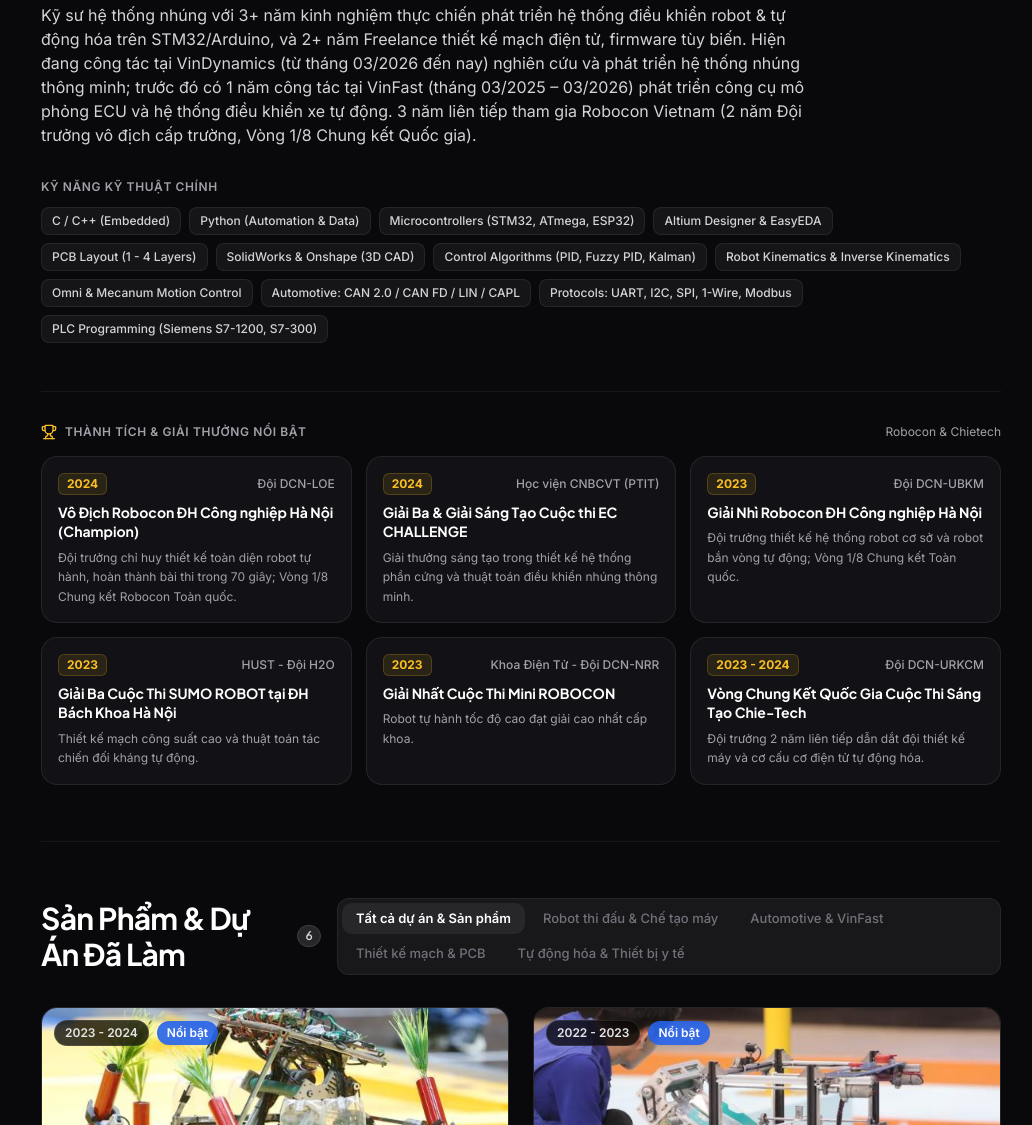
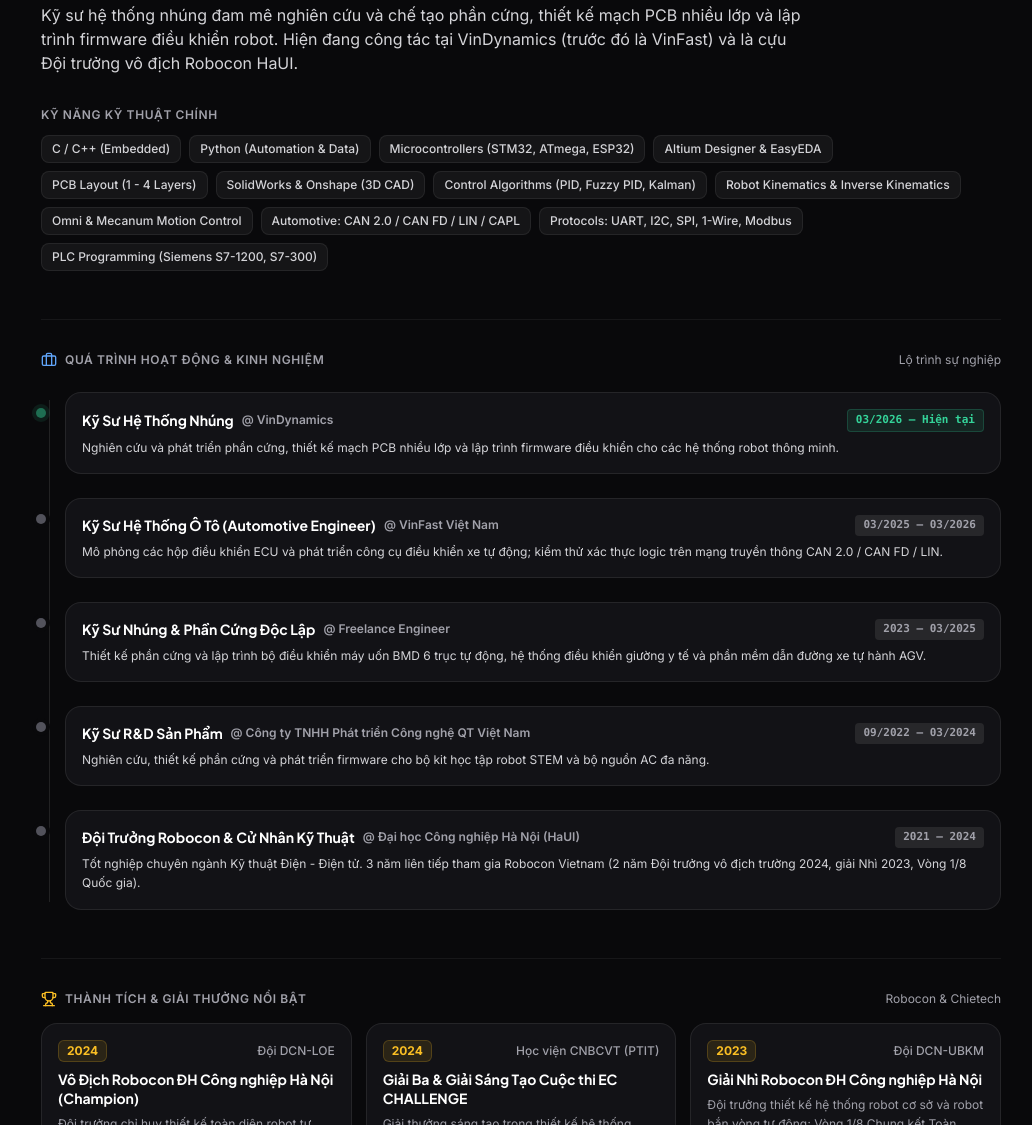
Before and after one commit to HungDK763/hungdk763.github.io, a plain HTML site: page index.html in a window 1280 px wide. Shown: the part 282-1407 px from the top of the page, without its empty margins (119-1151 px from the left). Drawn offline with nearby package versions, Linux system fonts and the light colour scheme.

Commit message:
feat: shorten bio and add visual career timeline

```diff
--- a/app.js
+++ b/app.js
@@ -66,6 +66,34 @@ document.addEventListener('DOMContentLoaded', () => {
           </h4>
           <p class="text-xs text-zinc-400 leading-relaxed">
             ${award.desc}
+          </p>
+        </div>
+      </div>
+    `).join('');
+  }
+
+  // 1.8 RENDER CAREER TIMELINE
+  function renderTimeline() {
+    const container = document.getElementById('timeline-list');
+    if (!container || !PROFILE_CONFIG.timeline) return;
+
+    container.innerHTML = PROFILE_CONFIG.timeline.map((item) => `
+      <div class="relative group">
+        <!-- Node Dot -->
+        <span class="absolute -left-[29px] top-4 w-2.5 h-2.5 rounded-full ${item.isCurrent ? 'bg-emerald-400 ring-4 ring-emerald-400/20 animate-pulse' : 'bg-zinc-600 ring-4 ring-[#09090b] group-hover:bg-blue-400'} transition-colors"></span>
+
+        <div class="editorial-card p-4 hover:border-white/20 transition-all">
+          <div class="flex flex-col sm:flex-row sm:items-center justify-between gap-1 mb-1.5">
+            <div class="flex items-center gap-2">
+              <h4 class="text-sm font-bold text-white">${item.role}</h4>
+              <span class="text-xs font-semibold text-zinc-400">@ ${item.company}</span>
+            </div>
+            <span class="inline-flex text-[11px] font-semibold font-mono ${item.isCurrent ? 'text-emerald-400 bg-emerald-400/10 border border-emerald-400/20' : 'text-zinc-400 bg-zinc-800'} px-2 py-0.5 rounded w-fit">
+              ${item.period}
+            </span>
+          </div>
+          <p class="text-xs text-zinc-300 leading-relaxed">
+            ${item.desc}
           </p>
         </div>
       </div>
@@ -375,6 +403,7 @@ document.addEventListener('DOMContentLoaded', () => {
 
   // INITIAL RUN
   renderHeader();
+  renderTimeline();
   renderAwards();
   renderCategories();
   renderProjects();
--- a/index.html
+++ b/index.html
@@ -143,6 +143,21 @@
           Kỹ Năng Kỹ Thuật Chính
         </div>
         <div id="skills-cloud" class="flex flex-wrap gap-2">
+          <!-- Rendered by JS -->
+        </div>
+      </div>
+
+      <!-- Career & Activity Timeline -->
+      <div class="mt-12 pt-8 border-t border-white/[0.06]">
+        <div class="flex items-center justify-between mb-6">
+          <div class="text-xs font-semibold uppercase tracking-wider text-zinc-400 flex items-center gap-2">
+            <i data-lucide="briefcase" class="w-4 h-4 text-blue-400"></i>
+            <span>Quá Trình Hoạt Động & Kinh Nghiệm</span>
+          </div>
+          <span class="text-xs text-zinc-400">Lộ trình sự nghiệp</span>
+        </div>
+
+        <div id="timeline-list" class="relative pl-6 space-y-6 before:content-[''] before:absolute before:left-2 before:top-2 before:bottom-2 before:w-[1px] before:bg-white/[0.1]">
           <!-- Rendered by JS -->
         </div>
       </div>
@@ -385,7 +400,7 @@
   </div>
 
   <!-- Scripts with Cache Busting -->
-  <script src="profile-config.js?v=20261114_03"></script>
-  <script src="app.js?v=20261114_03"></script>
+  <script src="profile-config.js?v=20261114_04"></script>
+  <script src="app.js?v=20261114_04"></script>
 </body>
 </html>
--- a/profile-config.js
+++ b/profile-config.js
@@ -19,7 +19,7 @@ const PROFILE_CONFIG = {
     phone: "0386618771",
     email: "hungrbc2024@gmail.com",
     education: "Kỹ sư Kỹ thuật Điện - Điện tử, Đại học Công nghiệp Hà Nội (HaUI)",
-    bio: "Kỹ sư hệ thống nhúng với 3+ năm kinh nghiệm thực chiến phát triển hệ thống điều khiển robot & tự động hóa trên STM32/Arduino, và 2+ năm Freelance thiết kế mạch điện tử, firmware tùy biến. Hiện đang công tác tại VinDynamics (từ tháng 03/2026 đến nay) nghiên cứu và phát triển hệ thống nhúng thông minh; trước đó có 1 năm công tác tại VinFast (tháng 03/2025 – 03/2026) phát triển công cụ mô phỏng ECU và hệ thống điều khiển xe tự động. 3 năm liên tiếp tham gia Robocon Vietnam (2 năm Đội trưởng vô địch cấp trường, Vòng 1/8 Chung kết Quốc gia).",
+    bio: "Kỹ sư hệ thống nhúng đam mê nghiên cứu và chế tạo phần cứng, thiết kế mạch PCB nhiều lớp và lập trình firmware điều khiển robot. Hiện đang công tác tại VinDynamics (trước đó là VinFast) và là cựu Đội trưởng vô địch Robocon HaUI.",
     avatar: "assets/images/avatar.jpg", // Ảnh chân dung chính thức trích xuất từ CV
     resumeUrl: "data/CV_HungDK_2025_ENG.pdf", // Tệp CV PDF gốc
     socials: {
@@ -82,6 +82,50 @@ const PROFILE_CONFIG = {
       title: "Vòng Chung Kết Quốc Gia Cuộc Thi Sáng Tạo Chie-Tech",
       team: "Đội DCN-URKCM",
       desc: "Đội trưởng 2 năm liên tiếp dẫn dắt đội thiết kế máy và cơ cấu cơ điện tử tự động hóa."
+    }
+  ],
+
+  // 3.5 QUÁ TRÌNH HOẠT ĐỘNG & KINH NGHIỆM (CAREER TIMELINE)
+  timeline: [
+    {
+      period: "03/2026 – Hiện tại",
+      role: "Kỹ Sư Hệ Thống Nhúng",
+      company: "VinDynamics",
+      location: "Hà Nội",
+      isCurrent: true,
+      desc: "Nghiên cứu và phát triển phần cứng, thiết kế mạch PCB nhiều lớp và lập trình firmware điều khiển cho các hệ thống robot thông minh."
+    },
+    {
+      period: "03/2025 – 03/2026",
+      role: "Kỹ Sư Hệ Thống Ô Tô (Automotive Engineer)",
+      company: "VinFast Việt Nam",
+      location: "Hải Phòng / Hà Nội",
+      isCurrent: false,
+      desc: "Mô phỏng các hộp điều khiển ECU và phát triển công cụ điều khiển xe tự động; kiểm thử xác thực logic trên mạng truyền thông CAN 2.0 / CAN FD / LIN."
+    },
+    {
+      period: "2023 – 03/2025",
+      role: "Kỹ Sư Nhúng & Phần Cứng Độc Lập",
+      company: "Freelance Engineer",
+      location: "Dự án độc lập",
+      isCurrent: false,
+      desc: "Thiết kế phần cứng và lập trình bộ điều khiển máy uốn BMD 6 trục tự động, hệ thống điều khiển giường y tế và phần mềm dẫn đường xe tự hành AGV."
+    },
+    {
+      period: "09/2022 – 03/2024",
+      role: "Kỹ Sư R&D Sản Phẩm",
+      company: "Công ty TNHH Phát triển Công nghệ QT Việt Nam",
+      location: "Hà Nội",
+      isCurrent: false,
+      desc: "Nghiên cứu, thiết kế phần cứng và phát triển firmware cho bộ kit học tập robot STEM và bộ nguồn AC đa năng."
+    },
+    {
+      period: "2021 – 2024",
+      role: "Đội Trưởng Robocon & Cử Nhân Kỹ Thuật",
+      company: "Đại học Công nghiệp Hà Nội (HaUI)",
+      location: "Hà Nội",
+      isCurrent: false,
+      desc: "Tốt nghiệp chuyên ngành Kỹ thuật Điện - Điện tử. 3 năm liên tiếp tham gia Robocon Vietnam (2 năm Đội trưởng vô địch trường 2024, giải Nhì 2023, Vòng 1/8 Quốc gia)."
     }
   ],
 
```
